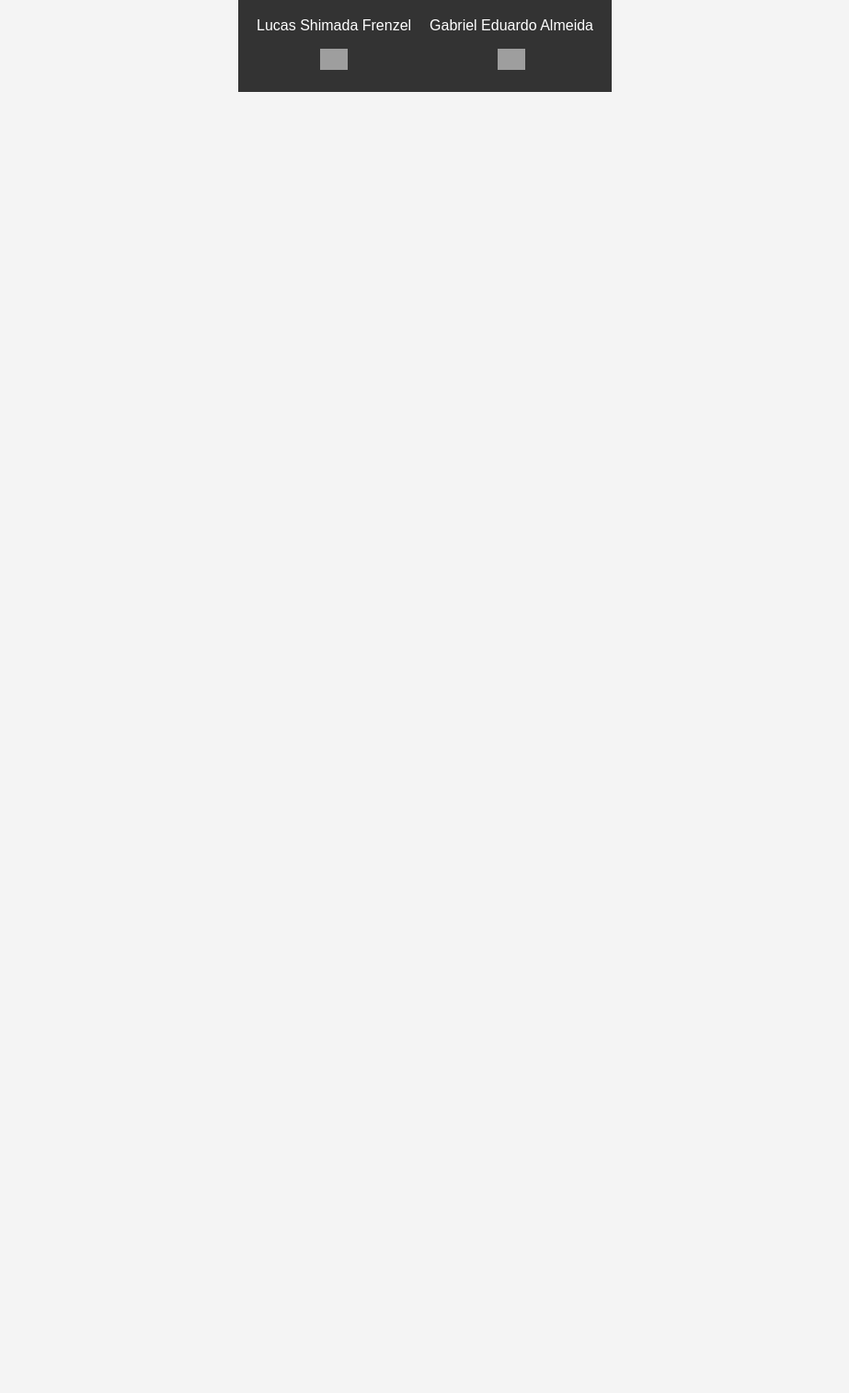
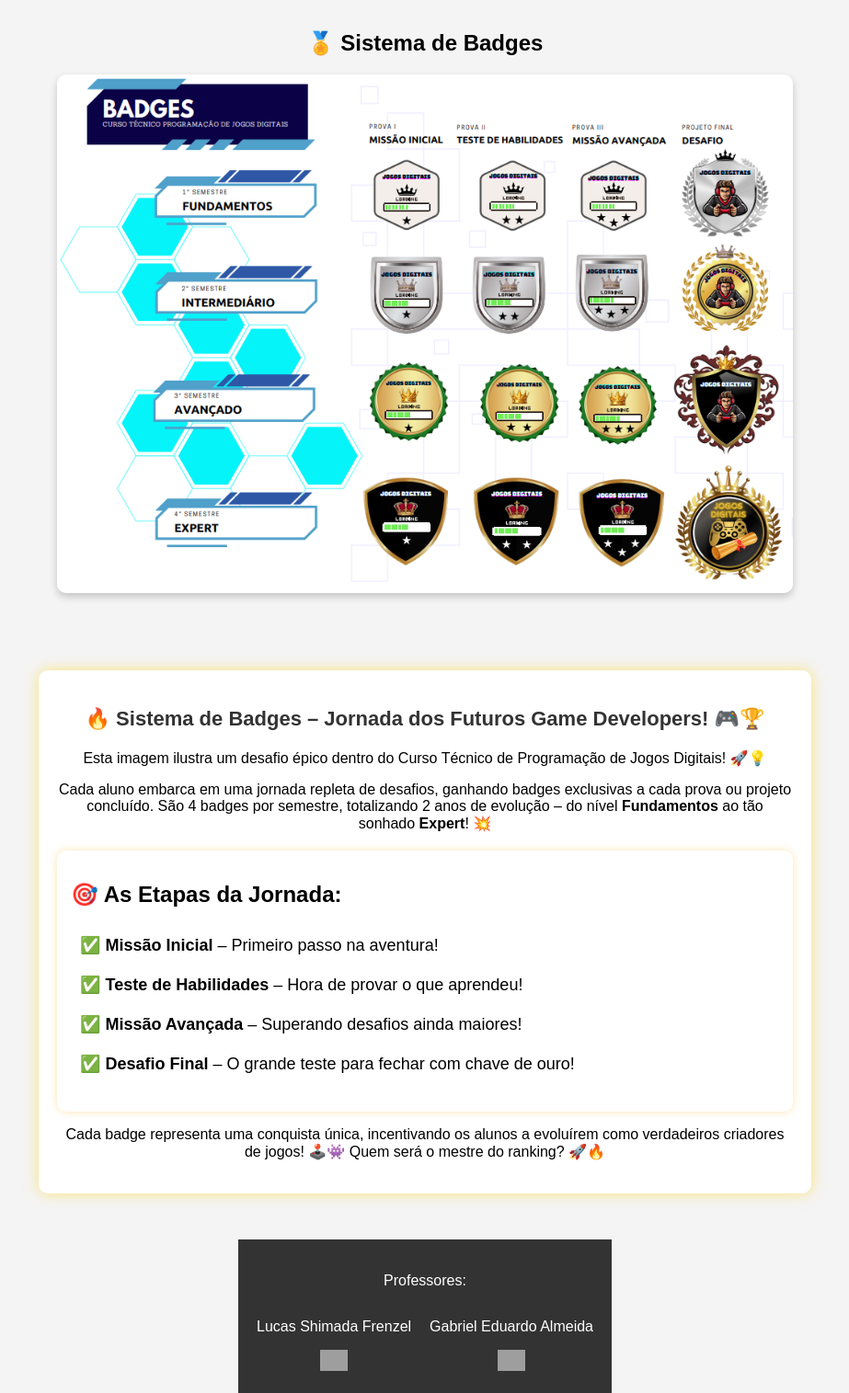
Before and after one commit to lsfrenzel/ranking_jogos_1A, a plain HTML site: page index.html in a window 1280 px wide. Shown: the part 912-2427 px from the top of the page at 92% size, without its empty margins (178-1101 px from the left). Before the commit the page ends 1012 px from the top, so only its background shows below. Drawn offline with Linux system fonts and the light colour scheme; no server answers; grey boxes are pictures that could not be loaded.

Commit message:
index.html

```diff
--- a/index.html
+++ b/index.html
@@ -158,11 +158,82 @@
             color: white;
             font-size: 18px;
         }
+        .badges-container {
+            margin: 30px 0;
+        }
+
+        .badges-container img {
+            width: 100%;
+            max-width: 800px;
+            border-radius: 10px;
+            box-shadow: 0px 4px 8px rgba(0, 0, 0, 0.2);
+        }
+        .container {
+            max-width: 800px;
+            margin: 50px auto;
+            padding: 20px;
+            background: #ffffff;
+            border-radius: 10px;
+            box-shadow: 0px 0px 15px rgba(255, 215, 0, 0.5);
+        }
+        .etapas {
+            text-align: left;
+            background: #ffffff;
+            padding: 15px;
+            border-radius: 10px;
+            margin-top: 20px;
+            box-shadow: 0px 0px 10px rgba(255, 165, 0, 0.3);
+        }
+
+        .etapas ul {
+            list-style: none;
+            padding: 0;
+        }
+
+        .etapas li {
+            font-size: 18px;
+            padding: 10px;
+            border-bottom: 1px solid rgba(255, 255, 255, 0.2);
+        }
+
+        .etapas li:last-child {
+            border-bottom: none;
+        }
+
+        .emoji {
+            font-size: 22px;
+        }
+        .ranking-title {
+    font-size: 28px;
+    font-weight: bold;
+    color: #ffcc00;
+    text-transform: uppercase;
+    text-align: center;
+    background: linear-gradient(45deg, #ff9a00, #ff2d55);
+    -webkit-background-clip: text;
+    -webkit-text-fill-color: transparent;
+    padding: 10px;
+}
+
+.ranking-title small {
+    font-size: 16px;
+    color: #ddd;
+    font-weight: normal;
+    display: block;
+    margin-top: 5px;
+}
+
+
 
     </style>
 </head>
 <body>
-    <h1>Ranking Jogos Digitais SENAI Morvan Figueiredo - 1°SEM-A</h1>
+    <h1 class="ranking-title">
+        <span>🏆 Ranking Jogos Digitais</span>
+        <br>
+        <small>SENAI Morvan Figueiredo - 1° SEM-A</small>
+    </h1>
+
     <button onclick="carregarDados()">Atualizar Ranking</button>
 
     <div class="table-container">
@@ -213,6 +284,27 @@
             </table>
         </div>
         <p>📌 **Se XP Técnico < 25, mesmo que o XP Total seja maior que 50, o aluno fica na recuperação até atingir o rank E.**</p>
+    </div>
+    <div class="badges-container">
+        <h2>🏅 Sistema de Badges</h2>
+        <img src="badges.png" alt="Badges do Curso de Jogos Digitais">
+    </div>
+    <div class="container">
+        <h1>🔥 Sistema de Badges – Jornada dos Futuros Game Developers! 🎮🏆</h1>
+        <p>Esta imagem ilustra um desafio épico dentro do Curso Técnico de Programação de Jogos Digitais! 🚀💡</p>
+        <p>Cada aluno embarca em uma jornada repleta de desafios, ganhando badges exclusivas a cada prova ou projeto concluído. São 4 badges por semestre, totalizando 2 anos de evolução – do nível <strong>Fundamentos</strong> ao tão sonhado <strong>Expert</strong>! 💥</p>
+
+        <div class="etapas">
+            <h2>🎯 As Etapas da Jornada:</h2>
+            <ul>
+                <li class="emoji">✅ <strong>Missão Inicial</strong> – Primeiro passo na aventura!</li>
+                <li class="emoji">✅ <strong>Teste de Habilidades</strong> – Hora de provar o que aprendeu!</li>
+                <li class="emoji">✅ <strong>Missão Avançada</strong> – Superando desafios ainda maiores!</li>
+                <li class="emoji">✅ <strong>Desafio Final</strong> – O grande teste para fechar com chave de ouro!</li>
+            </ul>
+        </div>
+
+        <p>Cada badge representa uma conquista única, incentivando os alunos a evoluírem como verdadeiros criadores de jogos! 🕹️👾 Quem será o mestre do ranking? 🚀🔥</p>
     </div>
     <footer style="background-color: #333; color: white; text-align: center; padding: 20px;">
     <p>Professores:</p>
```
